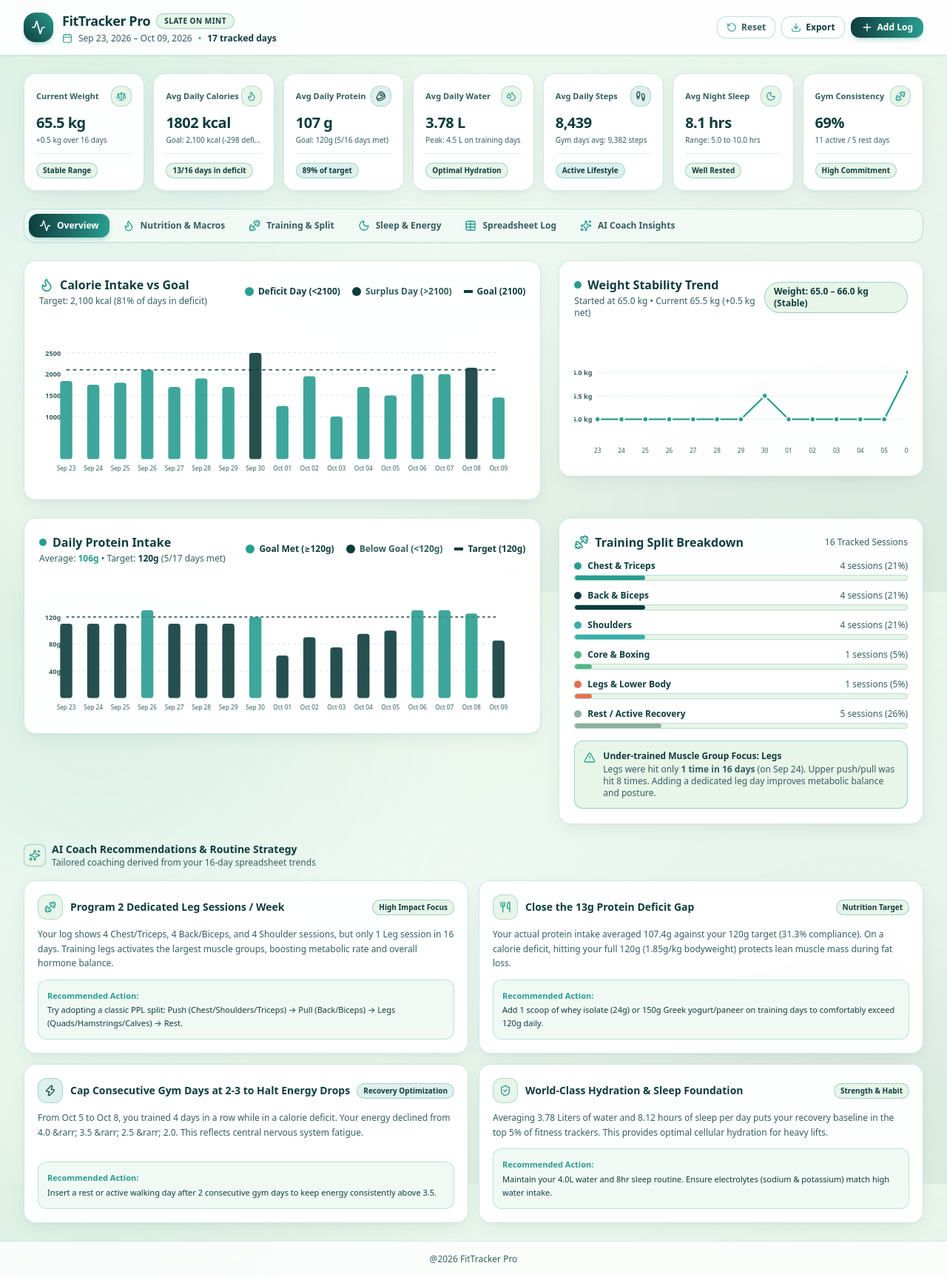
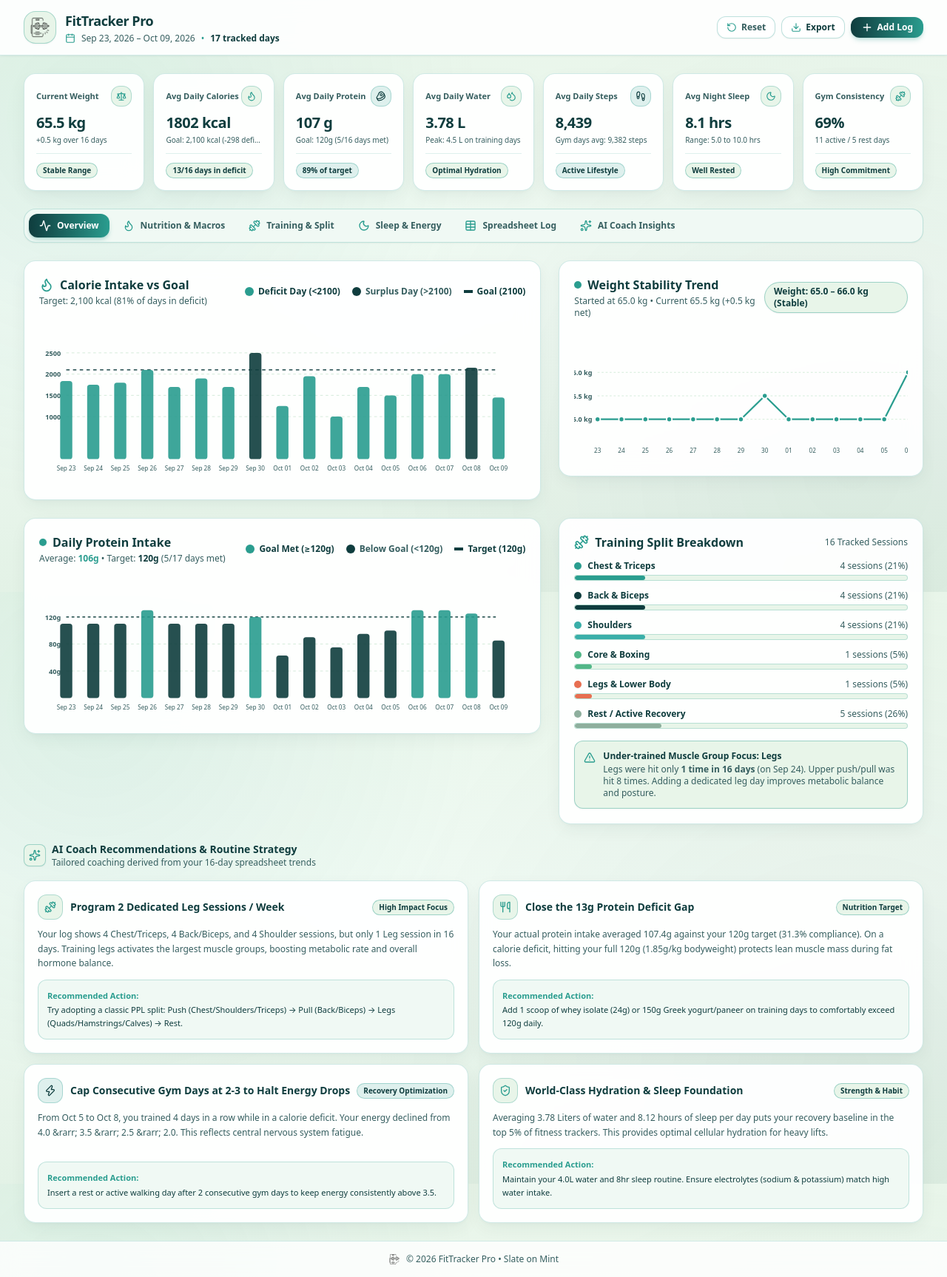
Before and after one commit to Santhanakevi333/fitness_tracker, a React (Vite) app: page / in a window 1280 px wide. Shown: the whole page at 74% size. Built offline with nearby package versions, Linux system fonts and the light colour scheme.

Commit message:
feat: add tracker.png as official site logo, favicon, and PWA icon

```diff
--- a/index.html
+++ b/index.html
@@ -2,7 +2,8 @@
 <html lang="en">
   <head>
     <meta charset="UTF-8" />
-    <link rel="icon" type="image/svg+xml" href="/favicon.svg" />
+    <link rel="icon" type="image/png" href="/tracker.png" />
+    <link rel="apple-touch-icon" href="/tracker.png" />
     <meta name="viewport" content="width=device-width, initial-scale=1.0, maximum-scale=1.0, user-scalable=no, viewport-fit=cover" />
     <title>FitTracker Pro &bull; kevi</title>
 
--- a/src/App.jsx
+++ b/src/App.jsx
@@ -102,15 +102,13 @@ export default function App() {
       {/* Top Navbar */}
       <header className="sticky top-0 z-30 bg-[#FFFFFF]/90 backdrop-blur-md border-b border-[#2A9D8F]/20 px-4 sm:px-8 py-3.5 flex flex-wrap items-center justify-between gap-4 shadow-sm shadow-[#0F3D3E]/5">
         <div className="flex items-center gap-3">
-          <div className="w-10 h-10 rounded-2xl bg-gradient-to-tr from-[#0F3D3E] to-[#2A9D8F] flex items-center justify-center shadow-md shadow-[#2A9D8F]/25">
-            <Activity className="w-5 h-5 text-white" />
+          <div className="w-11 h-11 rounded-2xl bg-[#E8F5E9] border border-[#2A9D8F]/35 p-1.5 flex items-center justify-center shadow-xs overflow-hidden">
+            <img src="/tracker.png" alt="FitTracker Logo" className="w-full h-full object-contain" />
           </div>
           <div>
             <div className="flex items-center gap-2">
               <h1 className="font-extrabold text-base sm:text-lg text-[#0F3D3E] tracking-tight">FitTracker Pro</h1>
-              <span className="text-[10px] uppercase font-bold tracking-wider px-2.5 py-0.5 rounded-full bg-[#E8F5E9] text-[#0F3D3E] border border-[#2A9D8F]/40 shadow-xs">
-                Slate on Mint
-              </span>
+
             </div>
             <div className="flex items-center gap-2 text-xs text-[#355E5F] mt-0.5 font-medium">
               <Calendar className="w-3.5 h-3.5 text-[#2A9D8F]" />
@@ -306,8 +304,9 @@ export default function App() {
       </main>
 
       {/* Footer */}
-      <footer className="mt-auto border-t border-[#2A9D8F]/20 bg-[#FFFFFF]/80 backdrop-blur-md py-4 px-6 text-center text-xs text-[#355E5F] font-medium">
-        @2026 FitTracker Pro
+      <footer className="mt-auto border-t border-[#2A9D8F]/20 bg-[#FFFFFF]/80 backdrop-blur-md py-4 px-6 text-center text-xs text-[#355E5F] font-medium flex items-center justify-center gap-2">
+        <img src="/tracker.png" alt="Logo" className="w-4 h-4 object-contain inline-block" />
+        <span>&copy; 2026 FitTracker Pro &bull; Slate on Mint</span>
       </footer>
 
       {/* Modal for Add / Edit */}
```
Also changed, not shown: public/manifest.json.
